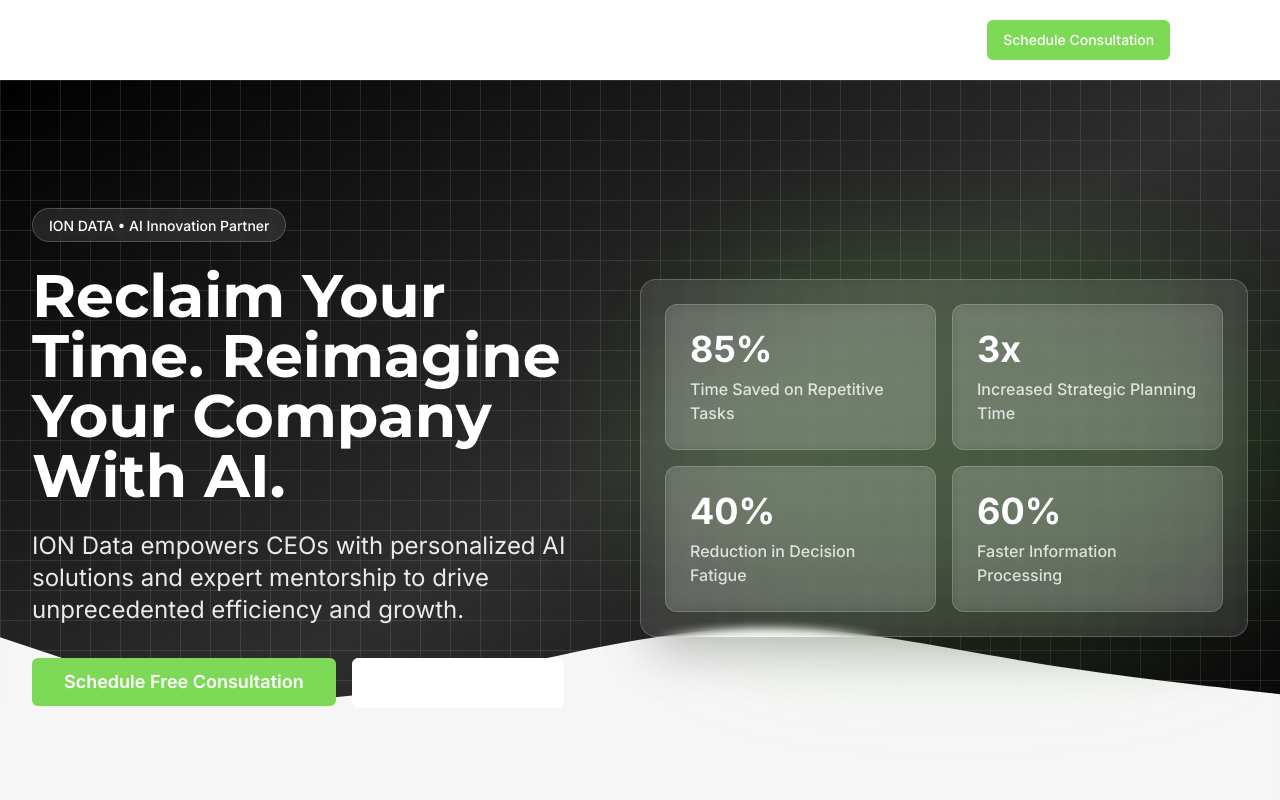
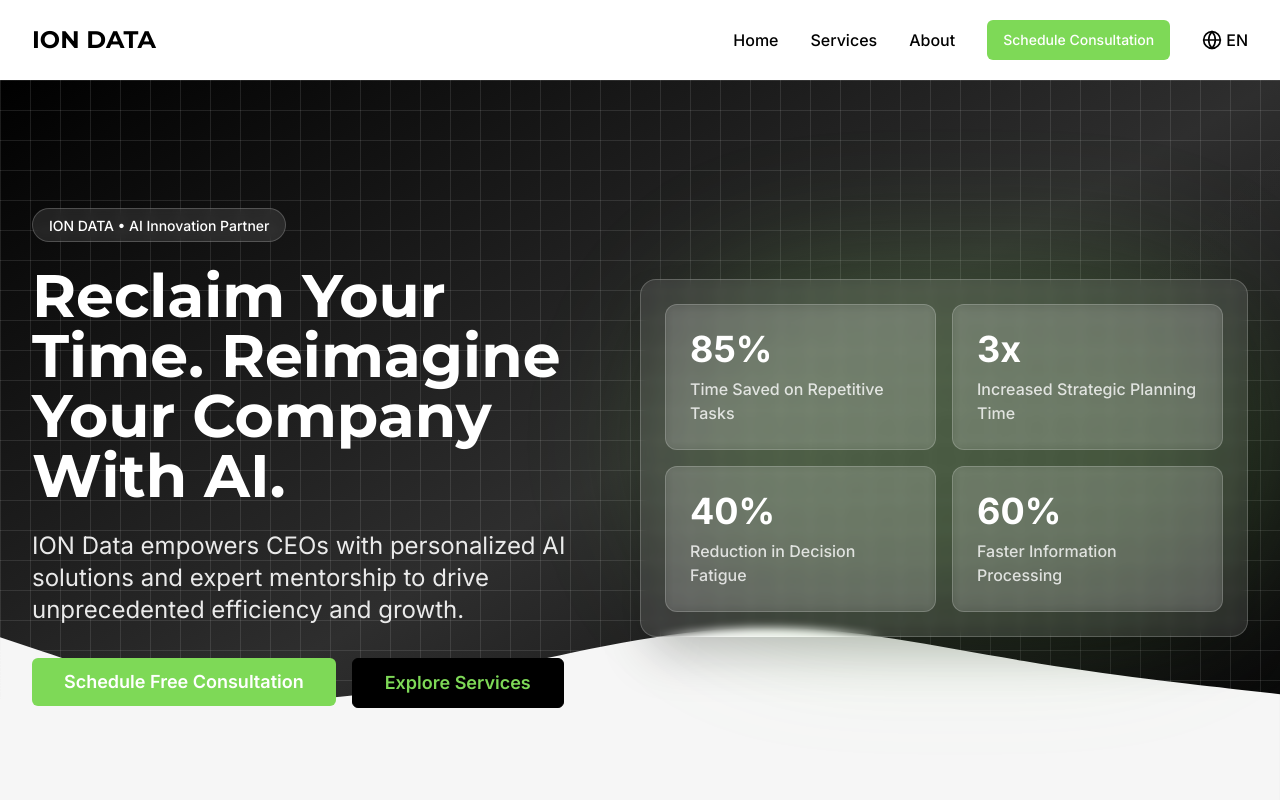
Before and after one commit to eorono/ionds, a React (Vite) app: page / in a window 1280 px wide. Shown: the top 800 px of the page. Built offline with nearby package versions, Linux system fonts and the light colour scheme.

Commit message:
Fix: Button and Navbar color updates
Changes button styles to black with green text and ensures the navigation bar text is always black.

```diff
--- a/src/components/CTASection.tsx
+++ b/src/components/CTASection.tsx
@@ -22,7 +22,7 @@ const CTASection = () => {
                 <Button className="bg-ion-teal text-white hover:bg-ion-accent transition-colors text-lg font-semibold px-8 py-6">
                   {translations.cta.primaryCta}
                 </Button>
-                <Button variant="outline" className="border-white text-white hover:bg-white/10 transition-colors text-lg font-semibold px-8 py-6">
+                <Button variant="outline" className="bg-black border-black text-ion-teal hover:bg-black/80 transition-colors text-lg font-semibold px-8 py-6">
                   {translations.cta.secondaryCta}
                 </Button>
               </div>
--- a/src/components/Hero.tsx
+++ b/src/components/Hero.tsx
@@ -26,7 +26,7 @@ const Hero = () => {
               <Button className="bg-ion-teal hover:bg-ion-accent text-white transition-colors text-lg font-semibold px-8 py-6">
                 {translations.hero.cta}
               </Button>
-              <Button variant="outline" className="border-white text-white hover:bg-white/10 transition-colors text-lg font-semibold px-8 py-6">
+              <Button variant="outline" className="bg-black border-black text-ion-teal hover:bg-black/80 transition-colors text-lg font-semibold px-8 py-6">
                 {translations.hero.exploreCta}
               </Button>
             </div>
--- a/src/components/Navbar.tsx
+++ b/src/components/Navbar.tsx
@@ -33,26 +33,26 @@ const Navbar = () => {
         <div className="flex justify-between h-20">
           <div className="flex items-center">
             <div className="flex-shrink-0 flex items-center">
-              <span className={`text-2xl font-bold font-heading ${isScrolled ? 'text-ion-blue' : 'text-white'}`}>ION DATA</span>
+              <span className="text-2xl font-bold font-heading text-ion-blue">ION DATA</span>
             </div>
           </div>
 
           <div className="hidden md:flex items-center space-x-8">
             <Link
               to="/"
-              className={`${isScrolled ? 'text-ion-dark' : 'text-white'} hover:text-ion-teal transition-colors font-medium`}
+              className="text-ion-blue hover:text-ion-teal transition-colors font-medium"
             >
               {translations.nav.home}
             </Link>
             <a
               href="#services"
-              className={`${isScrolled ? 'text-ion-dark' : 'text-white'} hover:text-ion-teal transition-colors font-medium`}
+              className="text-ion-blue hover:text-ion-teal transition-colors font-medium"
             >
               {translations.nav.services}
             </a>
             <a
               href="#about"
-              className={`${isScrolled ? 'text-ion-dark' : 'text-white'} hover:text-ion-teal transition-colors font-medium`}
+              className="text-ion-blue hover:text-ion-teal transition-colors font-medium"
             >
               {translations.nav.about}
             </a>
@@ -61,7 +61,7 @@ const Navbar = () => {
             </Button>
             <button
               onClick={toggleLanguage}
-              className={`flex items-center ${isScrolled ? 'text-ion-dark' : 'text-white'} hover:text-ion-teal transition-colors`}
+              className="flex items-center text-ion-blue hover:text-ion-teal transition-colors"
               aria-label={language === 'en' ? 'Switch to Spanish' : 'Cambiar a Inglés'}
             >
               <Globe size={20} className="mr-1" />
@@ -72,12 +72,12 @@ const Navbar = () => {
           <div className="md:hidden flex items-center space-x-4">
             <button
               onClick={toggleLanguage}
-              className={`flex items-center ${isScrolled ? 'text-ion-dark' : 'text-white'} hover:text-ion-teal transition-colors`}
+              className="flex items-center text-ion-blue hover:text-ion-teal transition-colors"
               aria-label={language === 'en' ? 'Switch to Spanish' : 'Cambiar a Inglés'}
             >
               <Globe size={20} />
             </button>
-            <button onClick={toggleMenu} className={`${isScrolled ? 'text-ion-dark' : 'text-white'} hover:text-ion-teal focus:outline-none`}>
+            <button onClick={toggleMenu} className="text-ion-blue hover:text-ion-teal focus:outline-none">
               {isMenuOpen ? <X size={24} /> : <Menu size={24} />}
             </button>
           </div>
--- a/src/components/Services.tsx
+++ b/src/components/Services.tsx
@@ -77,7 +77,7 @@ const Services = () => {
                       ))}
                     </ul>
                   </div>
-                  <Button className="w-full bg-ion-blue hover:bg-ion-teal transition-colors text-white">
+                  <Button className="w-full bg-black hover:bg-black/80 text-ion-teal transition-colors">
                     {serviceTranslation.cta}
                   </Button>
                 </div>
```
